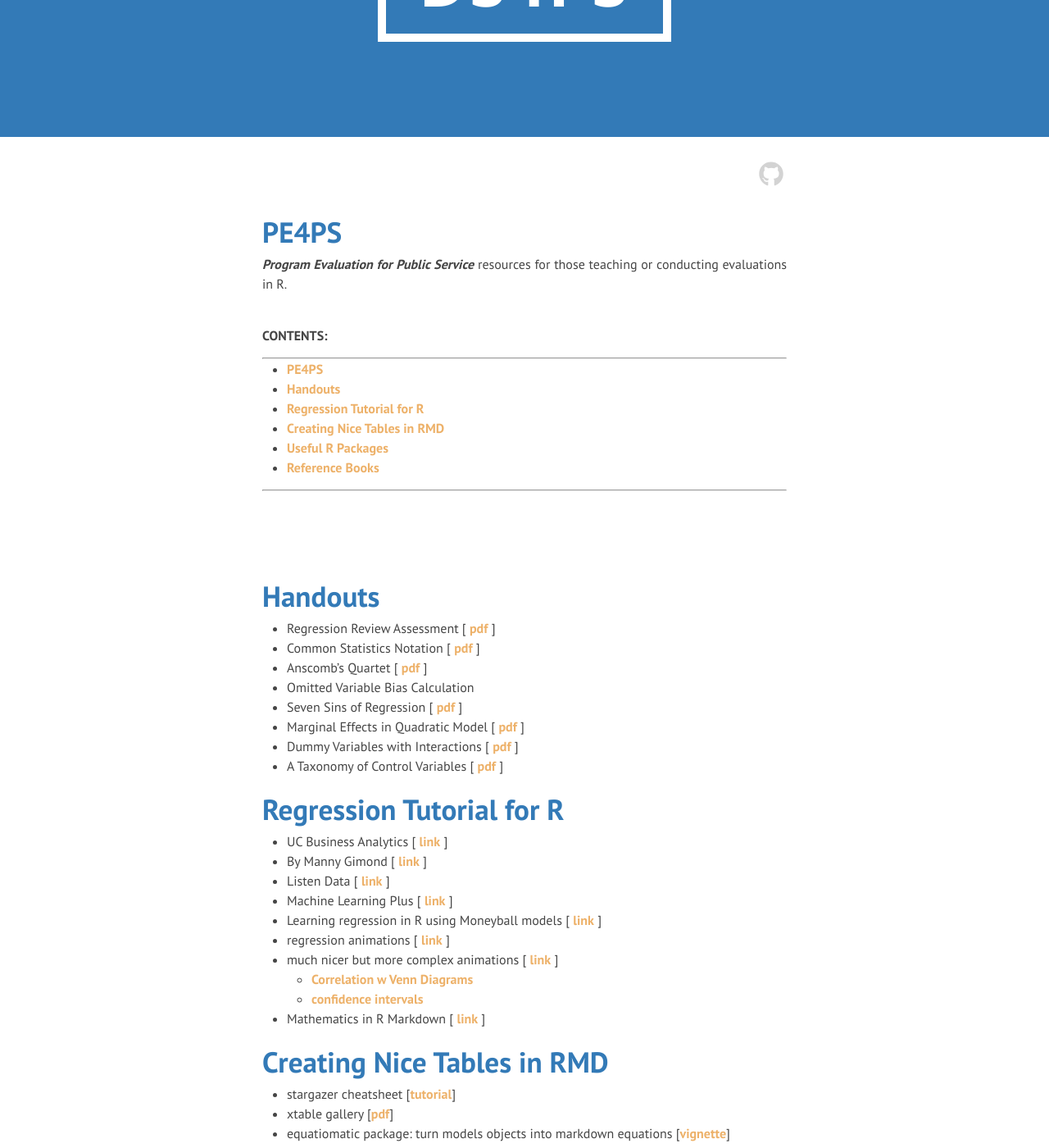
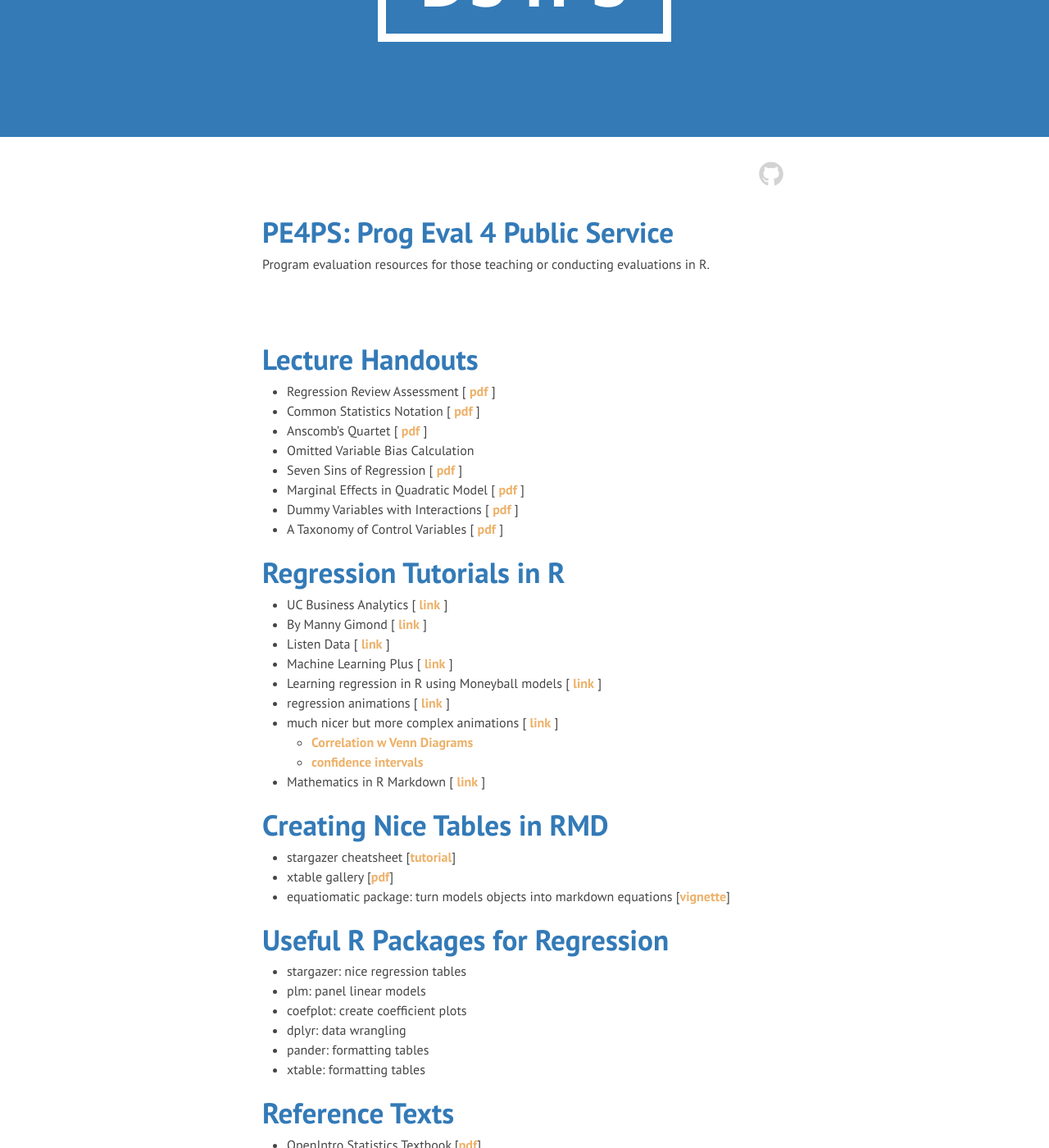
Before and after one commit to DS4PS/ds4ps.github.io, a Jekyll site: the page built from resources-prog-eval.md, in a window 1280 px wide and 1400 px high, scrolled down 283 px. Shown: the whole window at 82% size. Built offline with Jekyll 4.4.1, drawn with Linux system fonts in a browser that asks for light colours; nearby versions of some CDN libraries; library files that are not in the unit come from our copies; some of the changed text lies outside the part shown.

Commit message:
Update resources-prog-eval.md

```diff
--- a/resources-prog-eval.md
+++ b/resources-prog-eval.md
@@ -6,30 +6,15 @@ permalink: /prog-eval-resources/
 
 
 
-## PE4PS
+## PE4PS: Prog Eval 4 Public Service
 
-_**Program Evaluation for Public Service**_ resources for those teaching or conducting evaluations in R.
-
-<br>
-**CONTENTS:**
-
------------------------
-
-* TOC
-{:toc}
-
------------------------
-
-<br>
-
-
-
+Program evaluation resources for those teaching or conducting evaluations in R.
 
 
 
 <br><br>
 
-## Handouts
+## Lecture Handouts
 
 * Regression Review Assessment  [ [pdf](https://github.com/DS4PS/cpp-523-spr-2020/raw/master/handouts/Regression-Review-Self-Test.pdf) ]
 * Common Statistics Notation [ [pdf](https://github.com/DS4PS/cpp-523-spr-2020/raw/master/handouts/Common-Statistics-Notation.pdf) ]
@@ -41,7 +26,7 @@ _**Program Evaluation for Public Service**_ resources for those teaching or cond
 * A Taxonomy of Control Variables [ [pdf](https://github.com/DS4PS/cpp-523-spr-2020/raw/master/lectures/taxonomy-of-control-variables.pdf) ]
 
 
-## Regression Tutorial for R
+## Regression Tutorials in R
 
 * UC Business Analytics [ [link](https://uc-r.github.io/linear_regression) ]
 * By Manny Gimond [ [link](http://mgimond.github.io/Stats-in-R/regression.html) ]
@@ -61,17 +46,17 @@ _**Program Evaluation for Public Service**_ resources for those teaching or cond
 * equatiomatic package: turn models objects into markdown equations [[vignette](https://datalorax.github.io/equatiomatic/)]
 
 
-## Useful R Packages
+## Useful R Packages for Regression
 
+* stargazer: nice regression tables
 * plm: panel linear models
 * coefplot: create coefficient plots
 * dplyr: data wrangling
-* stargazer: nice regression tables
 * pander: formatting tables
 * xtable: formatting tables
 
 
-## Reference Books
+## Reference Texts
 
 * OpenIntro Statistics Textbook [[pdf](https://github.com/DS4PS/cpp-523-spr-2020/raw/master/pubs/openintro-statistics-sample.pdf)]
   - CH-08 Intro to Regression
```
